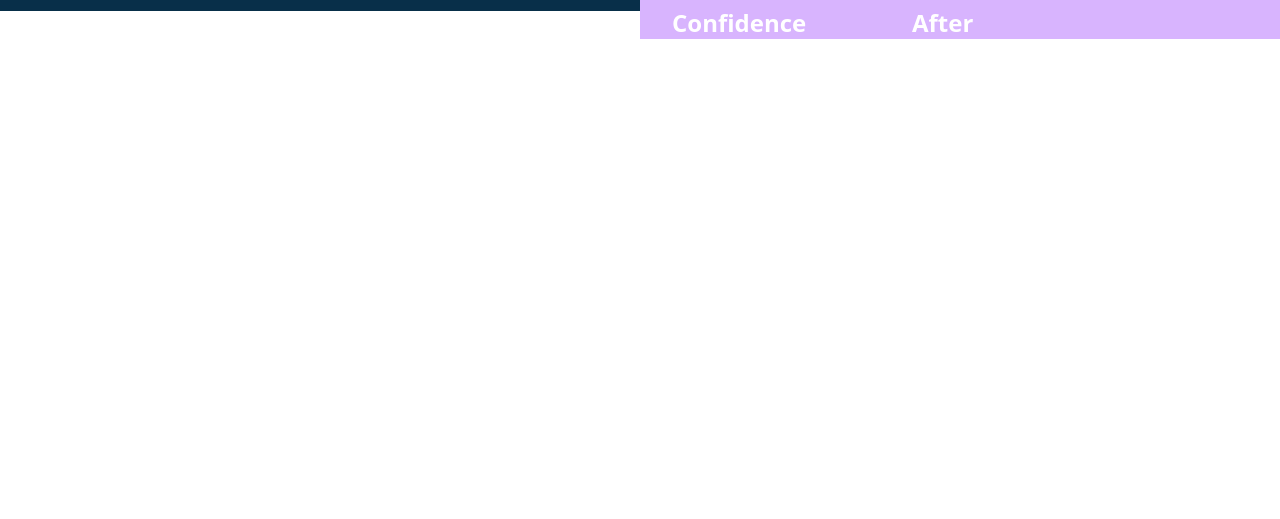
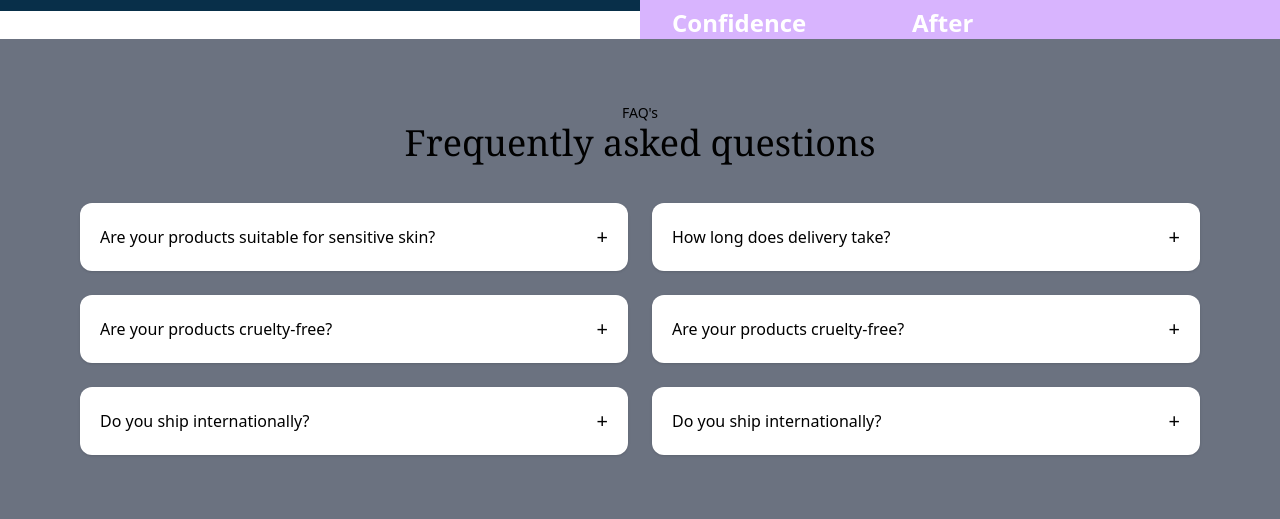
Before and after one commit to JohnMabas/Skincare-hub, a website: page index.html in a window 1280 px wide. Shown: the part 3121-3640 px from the top of the page. Before the commit the page ends 3160 px from the top, so only its background shows below. Drawn offline with nearby package versions, Linux system fonts and the light colour scheme.

Commit message:
added faq

```diff
--- a/index.html
+++ b/index.html
@@ -267,6 +267,91 @@
     </div>
 
 
+     <section class="bg-gray-500 py-12 md:py-16">
+  <div class="max-w-6xl mx-auto px-4">
+
+    <!-- Title -->
+    <div class="text-center mb-10">
+      <p class="text-sm text-gray">FAQ's</p>
+      <h2 class="text-2xl md:text-4xl font-serif text-">
+        Frequently asked questions
+      </h2>
+    </div>
+
+    <!-- FAQ Grid -->
+    <div class="grid md:grid-cols-2 gap-6">
+
+      <!-- Question 1 -->
+      <details class="bg-white rounded-xl p-5 shadow">
+        <summary class="flex justify-between items-center cursor-pointer font-medium">
+          Are your products suitable for sensitive skin?
+          <span class="text-xl">+</span>
+        </summary>
+        <p class="mt-3 text-gray-500">
+          Yes, our products are formulated to be gentle and safe for sensitive skin.
+        </p>
+      </details>
+
+      <!-- Question 2 -->
+      <details class="bg-white rounded-xl p-5 shadow">
+        <summary class="flex justify-between items-center cursor-pointer font-medium">
+          How long does delivery take?
+          <span class="text-xl">+</span>
+        </summary>
+        <p class="mt-3 text-gray-500">
+          Delivery usually takes 3-5 business days depending on location.
+        </p>
+      </details>
+
+      <!-- Question 2 -->
+      <details class="bg-white rounded-xl p-5 shadow">
+        <summary class="flex justify-between items-center cursor-pointer font-medium">
+          Are your products cruelty-free?
+          <span class="text-xl">+</span>
+        </summary>
+        <p class="mt-3 text-gray-500">
+          Delivery usually takes 3-5 business days depending on location.
+        </p>
+      </details>
+
+
+      <!-- Question 3 -->
+      <details class="bg-white rounded-xl p-5 shadow">
+        <summary class="flex justify-between items-center cursor-pointer font-medium">
+          Are your products cruelty-free?
+          <span class="text-xl">+</span>
+        </summary>
+        <p class="mt-3 text-gray-500">
+          Yes, we never test our products on animals.
+        </p>
+      </details>
+
+      <!-- Question 4 -->
+      <details class="bg-white rounded-xl p-5 shadow">
+        <summary class="flex justify-between items-center cursor-pointer font-medium">
+          Do you ship internationally?
+          <span class="text-xl">+</span>
+        </summary>
+        <p class="mt-3 text-gray-500">
+          Yes, we ship to many countries worldwide.
+        </p>
+      </details>
+
+      <!-- Question 2 -->
+      <details class="bg-white rounded-xl p-5 shadow">
+        <summary class="flex justify-between items-center cursor-pointer font-medium">
+          Do you ship internationally?
+          <span class="text-xl">+</span>
+        </summary>
+        <p class="mt-3 text-gray-500">
+          Delivery usually takes 3-5 business days depending on location.
+        </p>
+      </details>
+    </div>
+  </div>
+</section>
+
+
 
 </body>
 
```
